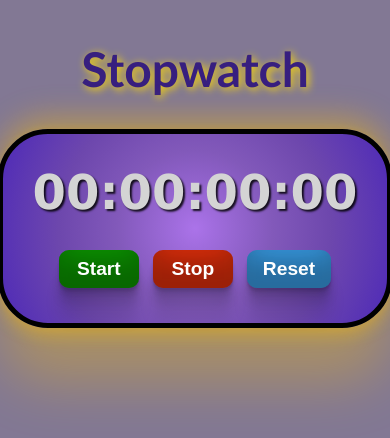
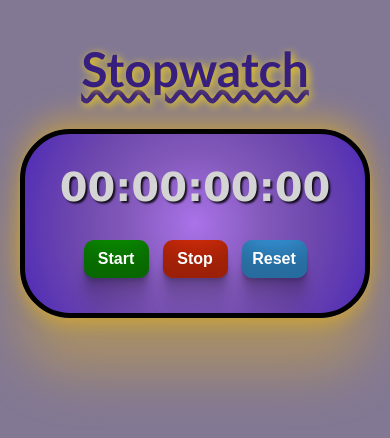
Before and after one commit to akash6810/StopWatch, a plain HTML site: page index.html in a window 390 px wide. Drawn offline with Linux system fonts and the light colour scheme.

Commit message:
Update style .css

```diff
--- a/style .css
+++ b/style .css
@@ -8,6 +8,7 @@ background-color: rgba(113, 102, 134, 0.879)
 
 #myH1 {
     font-size: 4rem;
+    text-decoration: wavy underline;
     font-family: 'Trebuchet MS', 'Lucida Sans Unicode', 'Lucida Grande', 'Lucida Sans', Arial, sans-serif;
     color: hsl(255, 61%, 31%);
     text-shadow: 2px 2px 9px rgb(255, 221, 0);
@@ -41,7 +42,7 @@ background-color: rgba(113, 102, 134, 0.879)
     font-weight: bold;
     padding: 10px 20px;
     margin: 5px;
-    min-width: 125px;
+    width: 125px;
     border: none;
     border-radius: 10px;
     cursor: pointer;
@@ -81,13 +82,49 @@ background-color: rgba(113, 102, 134, 0.879)
 
 @media screen and (max-width: 768px) {
     #container {
-        max-width: 90%;
+       width: 70%;
+    }
+}
+@media screen and (max-width: 720px) {
+    #container {
+        width: 75%;
+    }
+
+    #myH1 {
+        font-size: 4rem;
+    }
+    #display {
+        font-size: 2rem;
+    }
+    #controls button {
+        font-size: 1.3rem;
+        padding: 8px 16px;
+        width: 95px;
+
     }
 }
 
+@media screen and (max-width: 720px) {
+    #container {
+        width: 75%;
+    }
+
+    #myH1 {
+        font-size: 4rem;
+    }
+    #display {
+        font-size: 4rem;
+    }
+    #controls button {
+        font-size: 1.3rem;
+        padding: 8px 16px;
+        width: 95px;
+
+    }
+}
 @media screen and (max-width: 576px) {
     #container {
-        max-width: 87%;
+        width: 75%;
     }
 
     #myH1 {
@@ -100,8 +137,50 @@ background-color: rgba(113, 102, 134, 0.879)
 
     #controls button {
         font-size: 1.2rem;
-        padding: 8px 16px;
-        min-width: 80px;
+        padding: 8px 8px;
+        width: 70px;
 
     }
 }
+
+@media screen and (max-width: 414px) {
+    #container {
+        width: 75%;
+    }
+
+    #myH1 {
+        font-size: 3rem;
+    }
+
+    #display {
+        font-size: 2.5rem;
+    }
+
+    #controls button {
+        font-size: 1.2rem;
+        padding: 8px 8px;
+        width: 70px;
+
+    }
+}
+
+@media screen and (max-width: 414px) {
+    #container {
+        width: 75%;
+    }
+
+    #myH1 {
+        font-size: 3rem;
+    }
+
+    #display {
+        font-size: 2.5rem;
+    }
+
+    #controls button {
+        font-size: 1rem;
+        padding:  10px;
+        width: 65px;
+
+    }
+}
```
